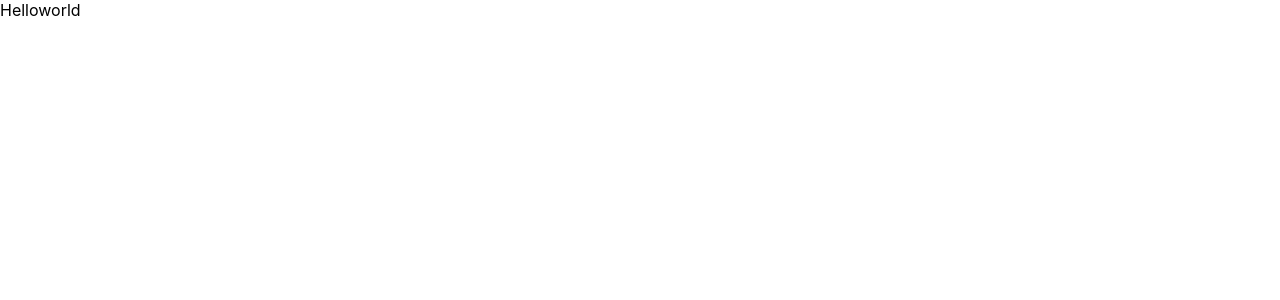
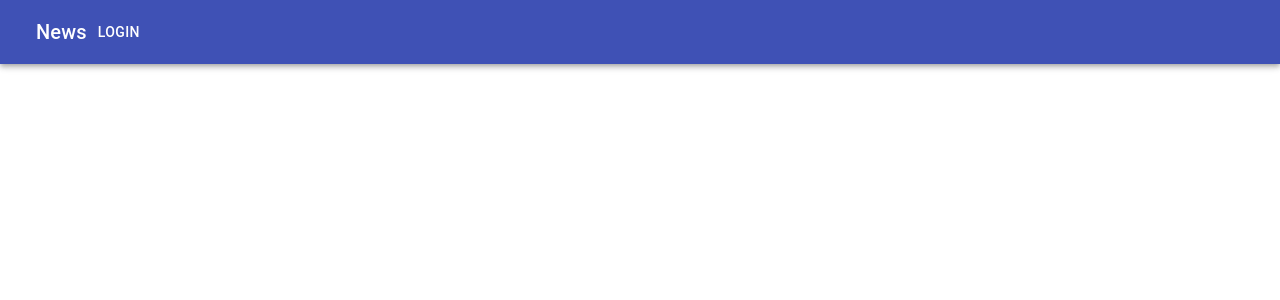
Before and after one commit to benzquark/webapi, a React (Create React App) app: page / in a window 1280 px wide. Shown: the top 300 px of the page. Built offline with nearby package versions, Linux system fonts and the light colour scheme.

Commit message:
add menubar

```diff
--- a/src/App.js
+++ b/src/App.js
@@ -1,14 +1,35 @@
 import React from 'react';
+import { withStyles } from '@material-ui/core/styles';
+import AppBar from '@material-ui/core/AppBar';
+import Toolbar from '@material-ui/core/Toolbar';
+import Typography from '@material-ui/core/Typography';
+import Button from '@material-ui/core/Button';
+import IconButton from '@material-ui/core/IconButton';
 
+const styles = theme =>({
+
+})
 class App extends React.Component {
   constructor(prop) {
     super(prop);
   }
 
   render() {
+    const { classes } = this.props;
     return (
-      <div >Helloworld </div>
+      <div className={classes.root}>
+      <AppBar position="static">
+        <Toolbar>
+          <IconButton edge="start" className={classes.menuButton} color="inherit" aria-label="menu">
+          </IconButton>
+          <Typography variant="h6" className={classes.title}>
+            News
+          </Typography>
+          <Button color="inherit">Login</Button>
+        </Toolbar>
+      </AppBar>
+    </div>
     )
   }
 }
-export default App;
+export default withStyles(styles)(App);
```
